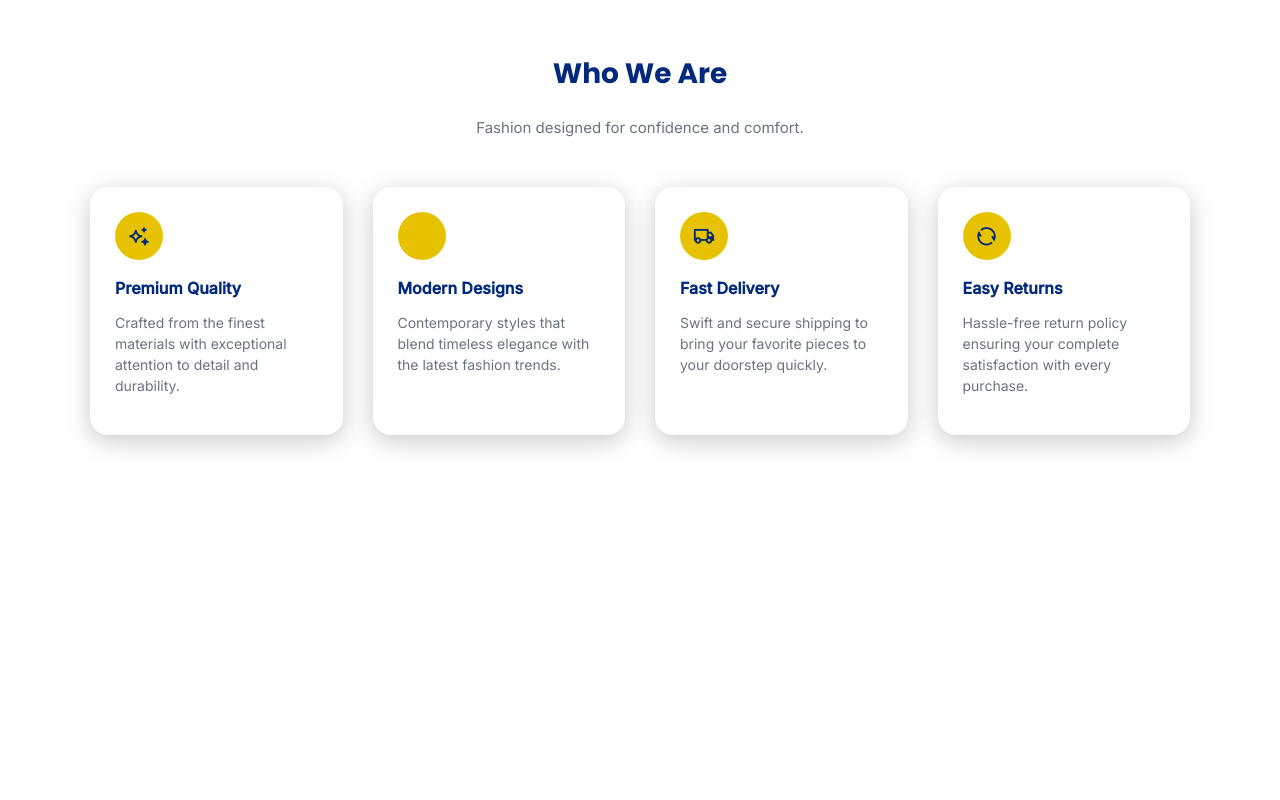
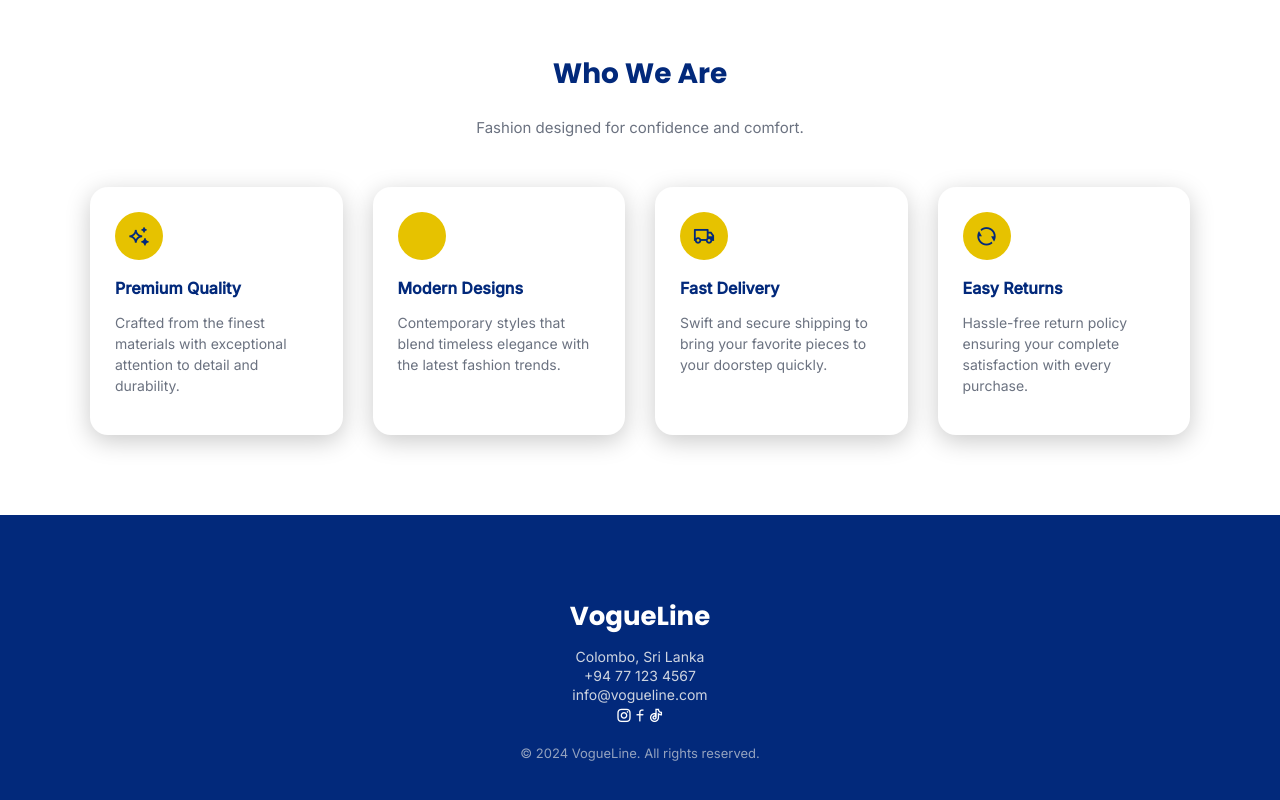
Before and after one commit to Sachithra03/VogueLine, a React (Vite) app: page / in a window 1280 px wide. Shown: the part 1946-2746 px from the top of the page. Before the commit the page ends 2461 px from the top, so only its background shows below. Built offline with nearby package versions, Linux system fonts and the light colour scheme.

Commit message:
Add Footer component and styles for the footer section

```diff
--- a/src/App.jsx
+++ b/src/App.jsx
@@ -5,6 +5,7 @@ import Navbar from './components/NavBar'
 import Hero from './components/Hero'
 import Featured from './components/Featured'
 import About from './components/About'
+import Footer from './components/Footer'
 
 function App() {
   const [count, setCount] = useState(0)
@@ -15,6 +16,7 @@ function App() {
     <Hero />
     <Featured />
     <About />
+    <Footer />
     </>
   )
 }
--- /dev/null
+++ b/src/components/Footer.jsx
@@ -0,0 +1,31 @@
+import "../styles/footer.css";
+
+export default function Footer(){
+    return(
+        <section className="footer-section" id="footer">
+        <footer className="footer">
+            <div className="footer-container">
+
+                {/* logo */}
+                <h2 className="footer-logo">VogueLine</h2>
+
+                {/* contact info */}
+                <p className="footer-location">Colombo, Sri Lanka </p>
+                <p className="footer-phone">+94 77 123 4567</p>
+                <p className="footer-email">info@vogueline.com</p>
+
+                {/* social media icons */}
+                <div className="footer-social">
+                    <i className="ri-instagram-line"></i>
+                    <i className="ri-facebook-line"></i>
+                    <i className="ri-tiktok-line"></i>
+                </div>
+
+                {/* copyright */}
+                <p className="footer-copy">© 2024 VogueLine. All rights reserved.</p>
+
+            </div>
+        </footer>
+        </section>
+    );
+}
--- a/src/components/Navbar.jsx
+++ b/src/components/Navbar.jsx
@@ -12,7 +12,7 @@ export default function Navbar(){
                     <a href="#hero"> Home</a>
                     <a href="#featured"> shop</a>
                     <a href="#about"> About</a>
-                    <a href="#contact"> Contact</a>
+                    <a href="#footer"> Contact</a>
                 </nav>
 
                 {/* Right icons */}
--- /dev/null
+++ b/src/styles/footer.css
@@ -0,0 +1,54 @@
+.footer{
+    width: 100%;
+    background: var(--primary);
+    padding: 60px 0 40px;
+    color: #ffffff;
+}
+.footer-container{
+    max-width: 1100px;
+    margin: 0 auto;
+    text-align: center;
+}
+
+/* logo */
+.footer-logo{
+    font-family: "Poppins", sans-serif;
+    font-size: 26px;
+    font-weight: 700;
+    margin-bottom: 12px;
+}
+.footer-location,
+.footer-phone,
+.footer-email{
+    font-size: 14px;
+    opacity: 0.9;
+    margin: 2px 0;
+    color: #e5e7eb;
+}
+
+/* social media icons */
+.footer-socials{
+    display: flex;
+    gap: 22px;
+    justify-content: center;
+    margin: 25px 0;;
+}
+
+.footer-socials i{
+    font-size: 22px;
+    cursor: pointer;
+    color: #e5e7eb;
+    transition: 0.3s ease;
+}
+
+.footer-socials i:hover{
+    color: var(--accent);
+}
+
+/* copyright */
+.footer-copy{
+    margin-top: 20px;
+    font-size: 13px;
+    color: #d1d5db;
+    opacity: 0.7;
+}
```
